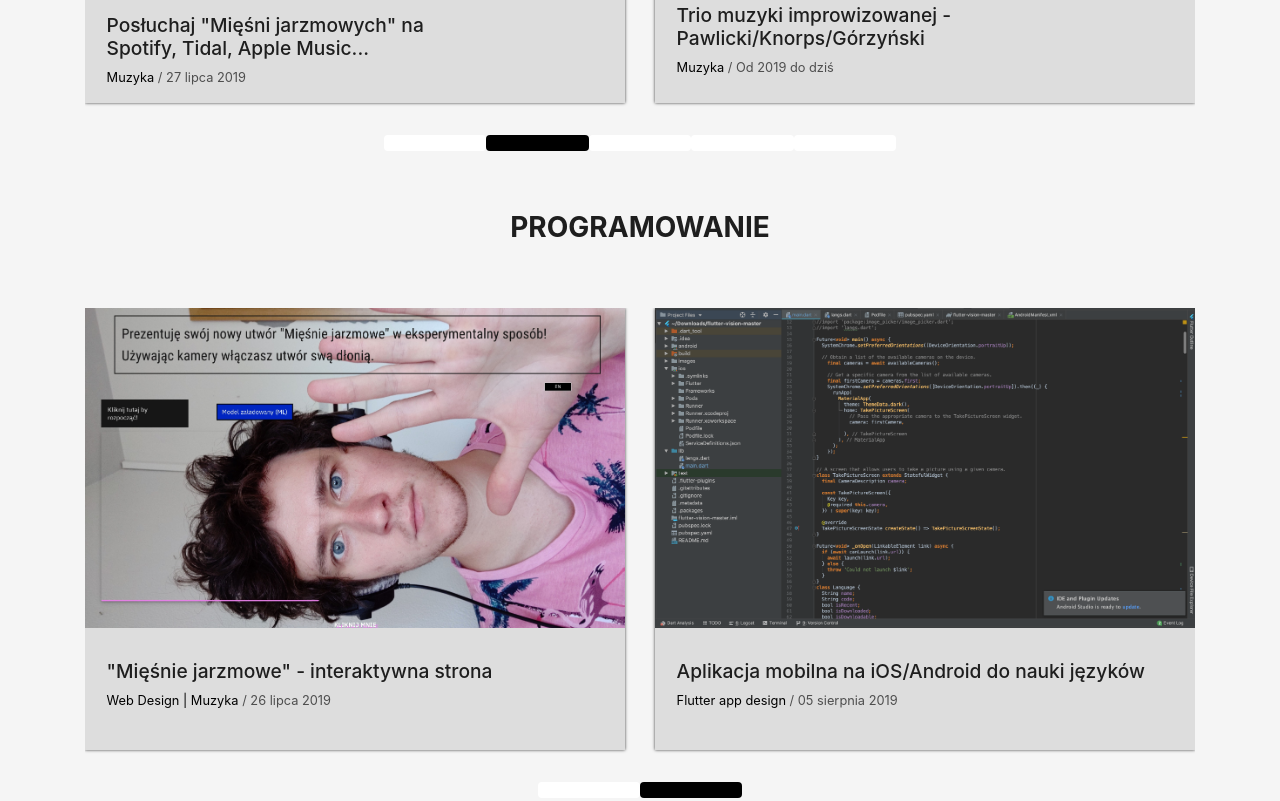
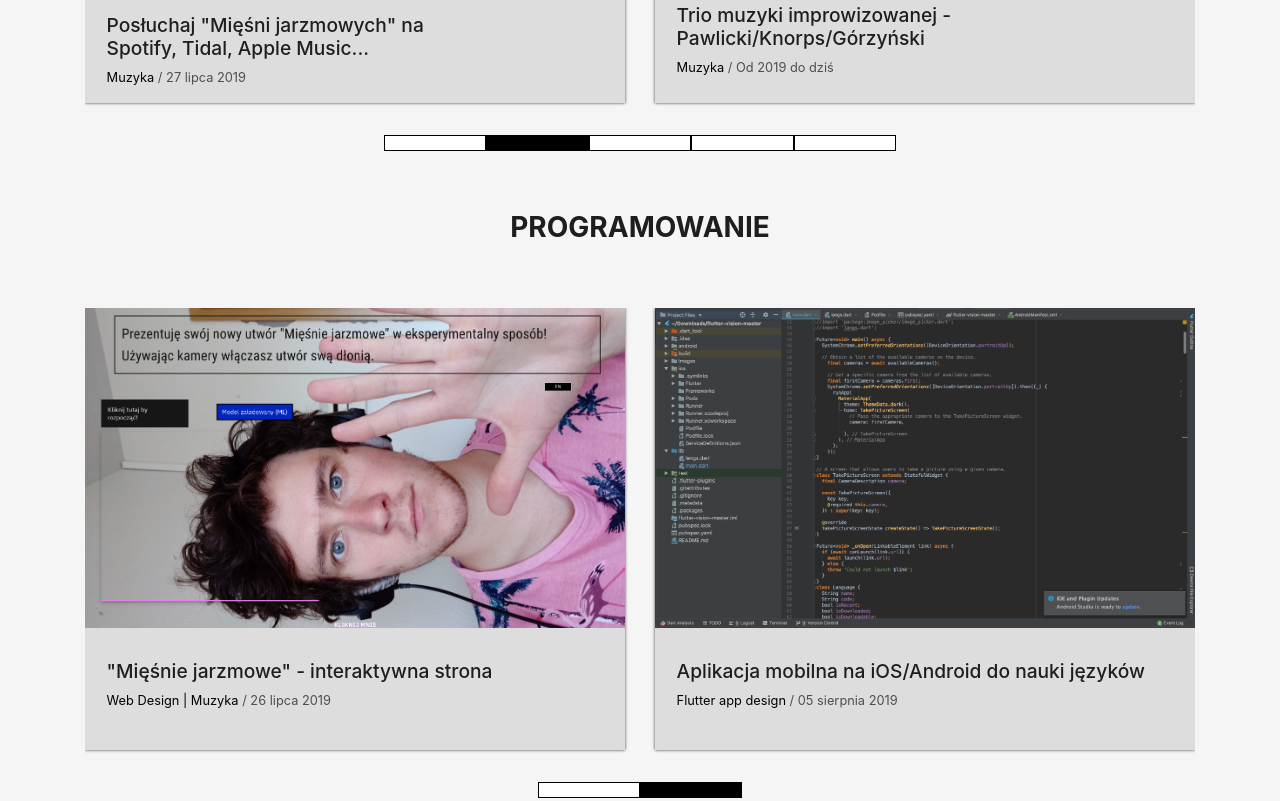
Before and after one commit to pawelknorps/portfolio, a plain HTML site: page index.html in a window 1280 px wide. Shown: the part 1300-2101 px from the top of the page. Drawn offline with Linux system fonts and the light colour scheme; some icons are missing; files whose address does not match are found by name.

Commit message:
Add files via upload

```diff
--- a/css/style.css
+++ b/css/style.css
@@ -93,6 +93,9 @@ ol.carousel-indicators {
   left: 0;
   right: 0;
   width: auto;
+  /* border: 5px;
+  border-color: black;
+  border-radius: 2px; */
 }
 
 ol.carousel-indicators li,
@@ -101,9 +104,9 @@ ol.carousel-indicators li.active {
   width: 8vw;
   height: 2vh;
   margin: 0;
-  /* border-radius: 1;
-  border: 1;
-  border-color: black; */
+  border-radius: 0;
+  border: .0001;
+  border-color: black;
   background: white;
 }
 
```
